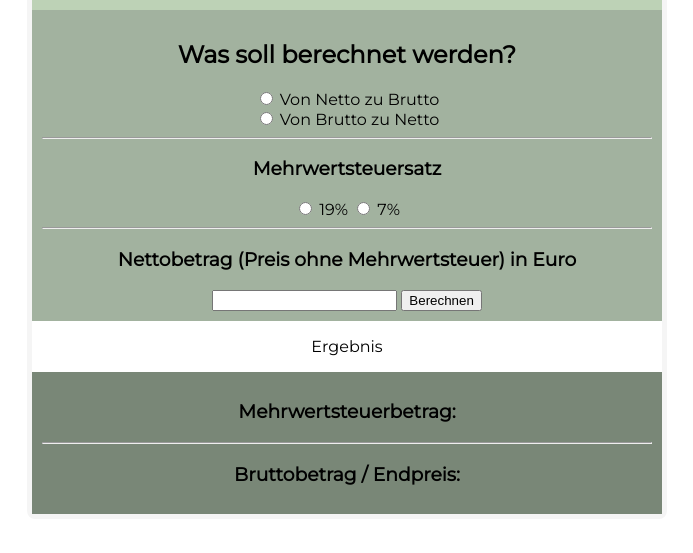
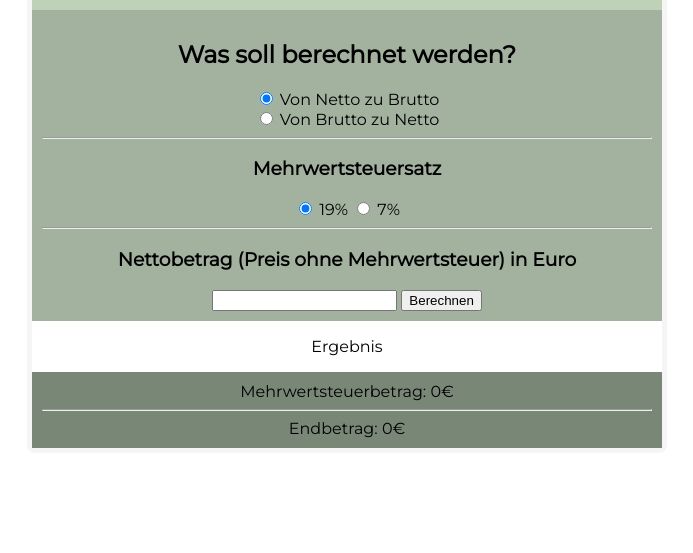
Before and after one commit to Chenchenlin789/Mehrwertsteuer-Rechner, a plain HTML site: page index.html in a window 1280 px wide. Both pictures are taken after a click on the button "Berechnen". Shown: the part 177-730 px from the top of the page, without its empty margins (293-986 px from the left). Drawn offline with Linux system fonts and the light colour scheme.

Commit message:
complete

```diff
--- a/assets/js/main.js
+++ b/assets/js/main.js
@@ -0,0 +1,45 @@
+function check() {
+    let price = Number(document.getElementById("betrag").value)
+
+    // select: netto to brutto or brutto to netto
+    let zuBrutto = document.getElementById("brutto").checked ? true : false
+
+    //select: prozentsatz
+    let steuer = document.getElementById("satz1").checked ? 0.19 : 0.07
+
+    let taxHigh = Number(steuer * price)
+    let high = Number(taxHigh + price)
+
+    let taxLow = Number(price - steuer)
+    let low = Number(price / (taxLow + 1))
+
+
+    //Die Berechnung
+    if (zuBrutto) {
+        document.getElementById("result1").innerHTML = 'Mehrwertsteuerbetrag: ' + taxHigh + "€"
+
+        document.getElementById("result2").innerHTML = 'Endbetrag: ' + high + "€"
+    } else {
+        document.getElementById("result1").innerHTML = 'Mehrwertsteuerbetrag: ' + low + "€"
+
+        document.getElementById("result2").innerHTML = 'Endbetrag: ' + taxLow + "€"
+    }
+}
+
+
+
+
+
+    // switch (type) {
+    //     case 'brutto':
+    //         document.getElementById("result1").innerHTML = 'Mehrwertsteuerbetrag: ' + tax  + "€"
+
+
+    //         document.getElementById("result2").innerHTML = 'Endbetrag: ' + end + "€"
+    //         break;
+
+    // case 'brutto':
+    //     document.getElementById("result1").innerHTML = 'Mehrwertsteuerbetrag: ' + tax
+
+    //     document.getElementById("result2").innerHTML = 'Endbetrag: ' + end
+    //     break;
--- a/index.html
+++ b/index.html
@@ -6,7 +6,7 @@
     <meta http-equiv="X-UA-Compatible" content="IE=edge">
     <meta name="viewport" content="width=device-width, initial-scale=1.0">
     <link rel="stylesheet" href="assets/css/style.css">
-    <title>Mehrwertsteuer</title>
+    <title>Mehrwertsteuer-Rechner</title>
 </head>
 
 <body>
@@ -16,22 +16,28 @@
 
     <main>
         <h2>Was soll berechnet werden?</h2>
-        <input type="radio" name="" value="" id="brutto">
-        <label for="html"> Von Netto zu Brutto</label><br>
-        <input type="radio" name="" value="" id="netto">
-        <label for="html">Von Brutto zu Netto </label><br>
+        <form>
+            <input type="radio" name="choice" checked="checked" value="" id="brutto">
+            <label> Von Netto zu Brutto</label><br>
+            <input type="radio" name="choice" value="" id="netto">
+            <label>Von Brutto zu Netto </label><br>
+        </form>
         <!-- linebreak -->
         <hr>
+
         <h3>Mehrwertsteuersatz</h3>
-        <input type="radio" name="" value="" id="satz1">
-        <label for="html"> 19%</label>
-        <input type="radio" name="" value="" id="satz1">
-        <label for="html">7% </label><br>
+        <form>
+            <input type="radio" name="taxrate" value="" id="satz1" checked="checked">
+            <label> 19%</label>
+            <input type="radio" name="taxrate" value="" id="satz2">
+            <label>7% </label><br>
+        </form>
         <!-- linebreak -->
         <hr>
         <h3> Nettobetrag (Preis ohne Mehrwertsteuer) in Euro</h3>
-        <input type="text" name="" value="" id="">
+        <input type="text" name="" value="" id="betrag">
         <input type="button" name="" value="Berechnen" onclick="check()">
+
     </main>
     <p>Ergebnis</p>
     <footer>
```
